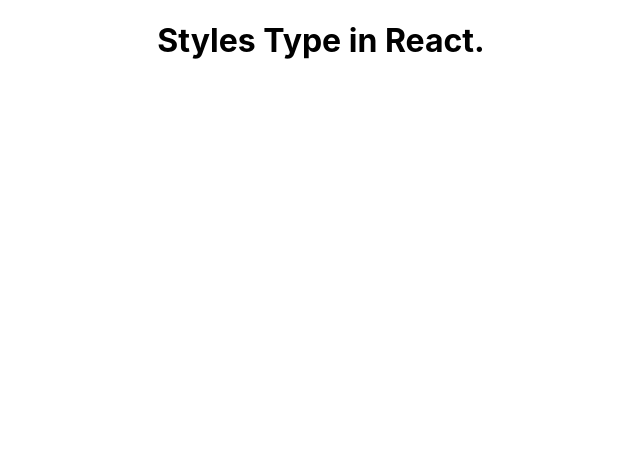
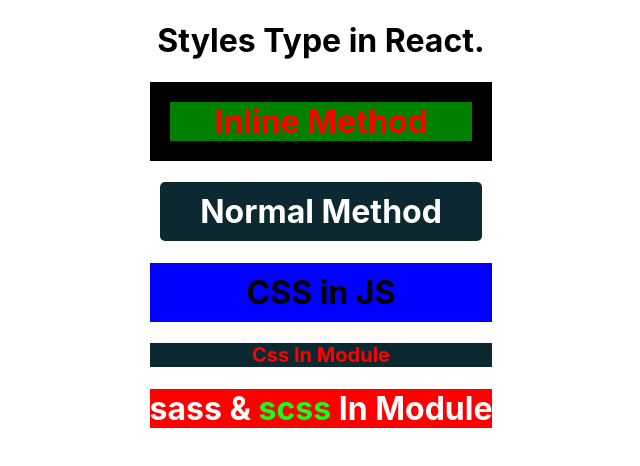
Before and after one commit to AKSHAY0128W/React, a React (Create React App) app: page / in a window 1280 px wide. Shown: the top 466 px of the page, without its empty margins (319-959 px from the left). Built offline with nearby package versions, Linux system fonts and the light colour scheme.

Commit message:
learn styling in React

```diff
--- a/package.json
+++ b/package.json
@@ -10,6 +10,7 @@
     "react-dom": "^18.3.1",
     "react-scripts": "5.0.1",
     "react-validation": "^3.0.7",
+    "sass": "^1.77.2",
     "web-vitals": "^2.1.4"
   },
   "scripts": {
--- a/src/App.js
+++ b/src/App.js
@@ -1,10 +1,49 @@
 import React from 'react';
 import './App.css';
+
+// Example 2
+import './styles.css'
+
+// Example 4
+import Style from './style.module.css'
+
+// Example 5
+
+import "./style.scss"
+
 function App() {
+
+
+  // Example 3
+
+  const headline = {
+    backgroundColor: "blue",
+    color: "$333",
+    padding: "10px"
+  }
+
   return (
     <>
       <div className="App">
         <h1>Styles Type in React.</h1>
+
+        {/* Example 1 Inline Css */}
+
+        <h1 style={{ color: "red", backgroundColor: "green", border: "20px solid black" }}>Inline Method</h1>
+
+        {/* Example 2 Normal Css */}
+        <h1 className='primary'>Normal Method</h1>
+
+        {/* Example 3 CSS in JS */}
+        <h1 style={headline}>CSS in JS</h1>
+
+        {/* Example 4 CSS in Module */}
+        <h1 className={Style.title}>Css In Module</h1>
+
+        {/* Example 5 CSS in Sass */}
+        <h1 className="primary-sass">sass & <span>scss</span> In Module</h1>
+
+
       </div>
     </>
   );
--- /dev/null
+++ b/src/style.module.css
@@ -0,0 +1,5 @@
+.title {
+   color: red;
+   font-size: 20px;
+   background-color: #0c2830;
+}
--- /dev/null
+++ b/src/style.scss
@@ -0,0 +1,8 @@
+.primary-sass{
+   color: white;
+   background-color: red;
+
+   span{
+      color: rgb(18, 255, 22);
+   }
+}
--- /dev/null
+++ b/src/styles.css
@@ -0,0 +1,9 @@
+.primary {
+   background-color: #0c2830;
+   color: #fff;
+   padding: 10px 20px;
+   border: none;
+   border-radius: 5px;
+   cursor: pointer;
+   margin: 0 10px;
+}
```
Also changed, not shown: src/App.css (line endings or trailing spaces), 1 other file (tests, documents, lock files or other folders).
